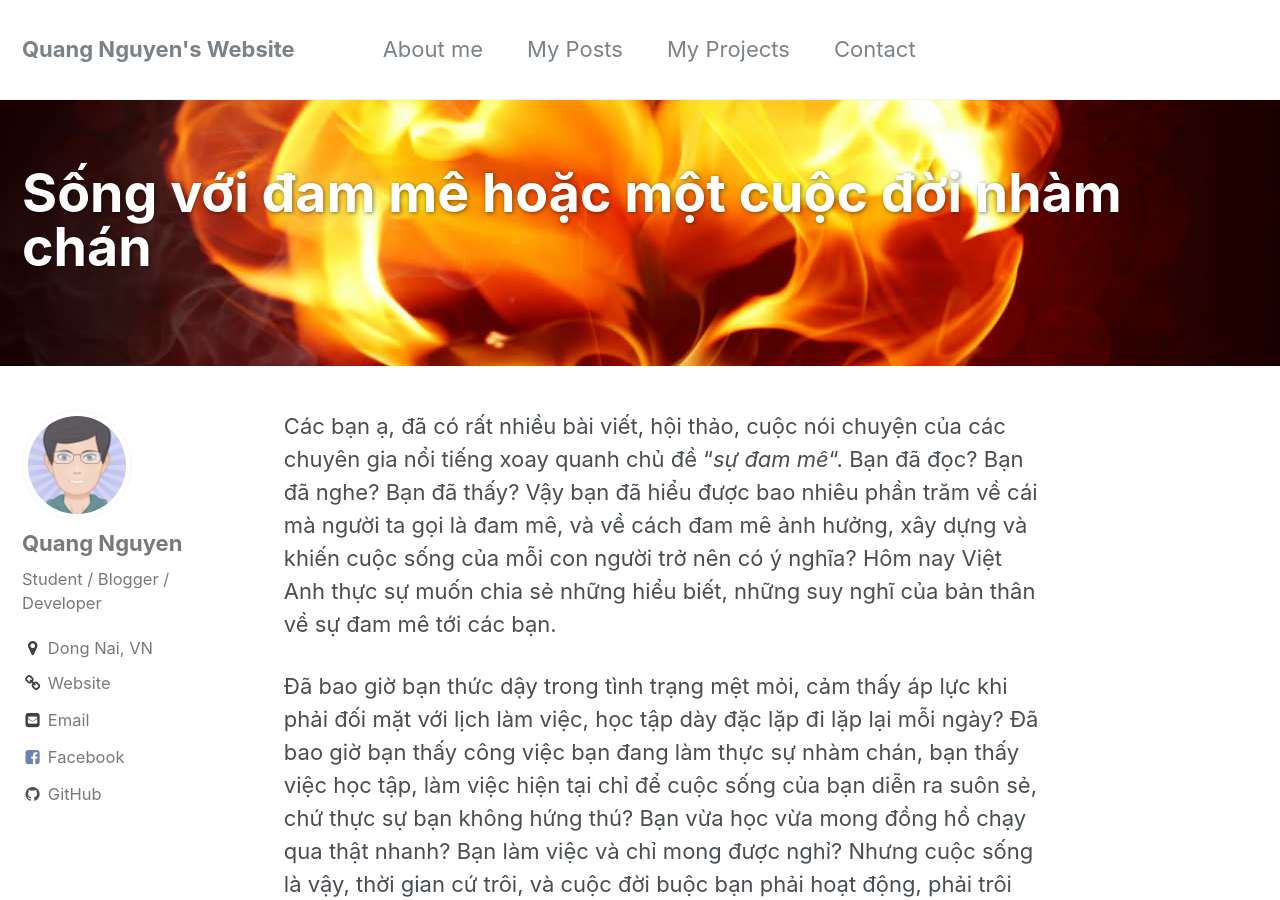
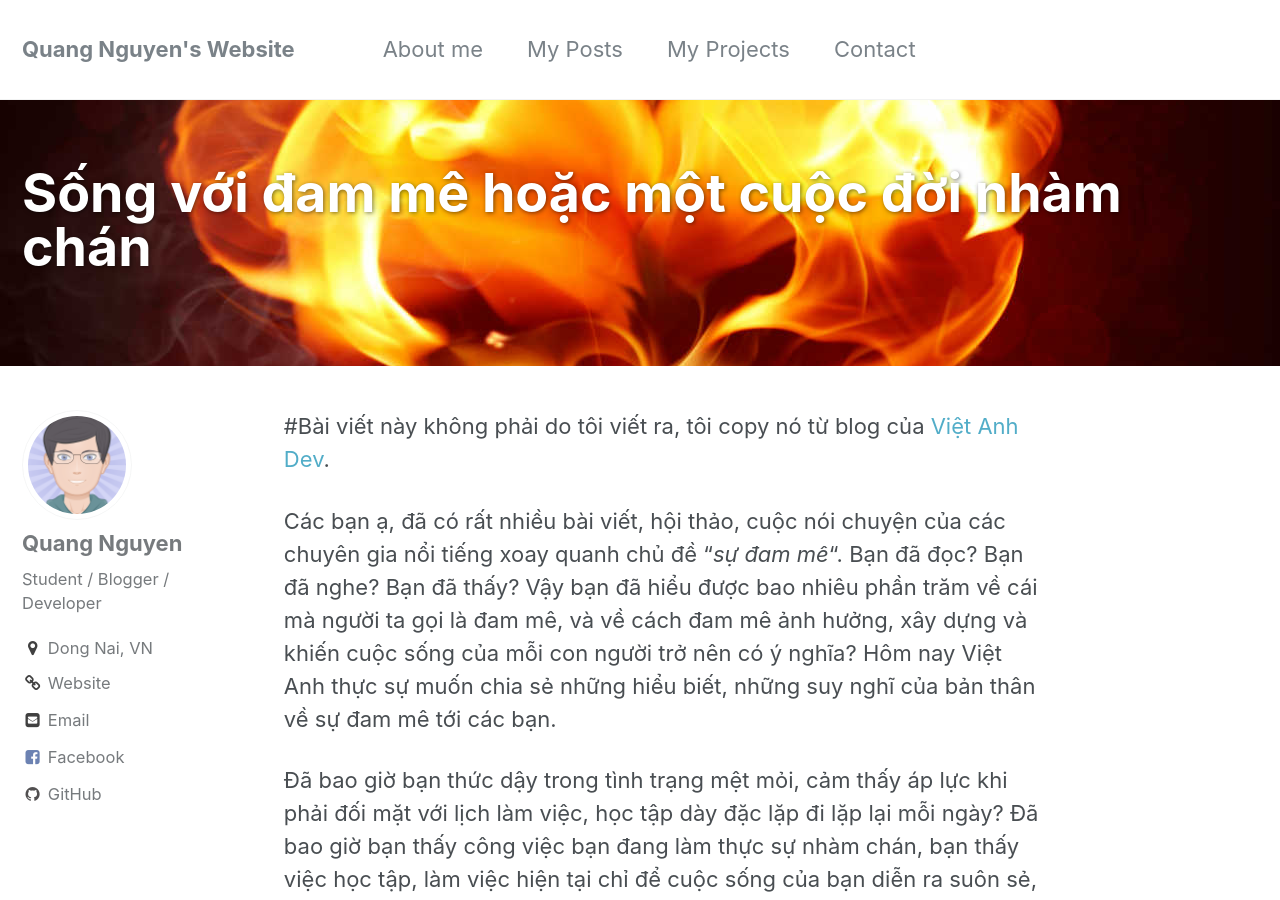
Before and after one commit to quangnguyen116hb/quangnguyen116hb.github.io, a Jekyll site: the page built from _posts/cuoc-song/2016-04-01-song-voi-dam-me.md, in a window 1280 px wide and 900 px high. Built offline with Jekyll 4.4.1, drawn with Linux system fonts in a browser that asks for light colours; comment, search, counter and statistics services are not loaded.

Commit message:
Nguon bai viet cua Viet Anh

```diff
--- a/_posts/cuoc-song/2016-04-01-song-voi-dam-me.md
+++ b/_posts/cuoc-song/2016-04-01-song-voi-dam-me.md
@@ -8,6 +8,7 @@ header:
   overlay_image: "/assets/img/cuoc-song/passion.jpg"
 permalink: /cuoc-song/song-voi-dam-me/
 ---
+#Bài viết này không phải do tôi viết ra, tôi copy nó từ blog của [Việt Anh Dev](https://vietanhdev.com).
 
 Các bạn ạ, đã có rất nhiều bài viết, hội thảo, cuộc nói chuyện của các chuyên gia nổi tiếng xoay quanh chủ đề “*sự đam mê*“. Bạn đã đọc? Bạn đã nghe? Bạn đã thấy? Vậy bạn đã hiểu được bao nhiêu phần trăm về cái mà người ta gọi là đam mê, và về cách đam mê ảnh hưởng, xây dựng và khiến cuộc sống của mỗi con người trở nên có ý nghĩa? Hôm nay Việt Anh thực sự muốn chia sẻ những hiểu biết, những suy nghĩ của bản thân về sự đam mê tới các bạn.
 
```
